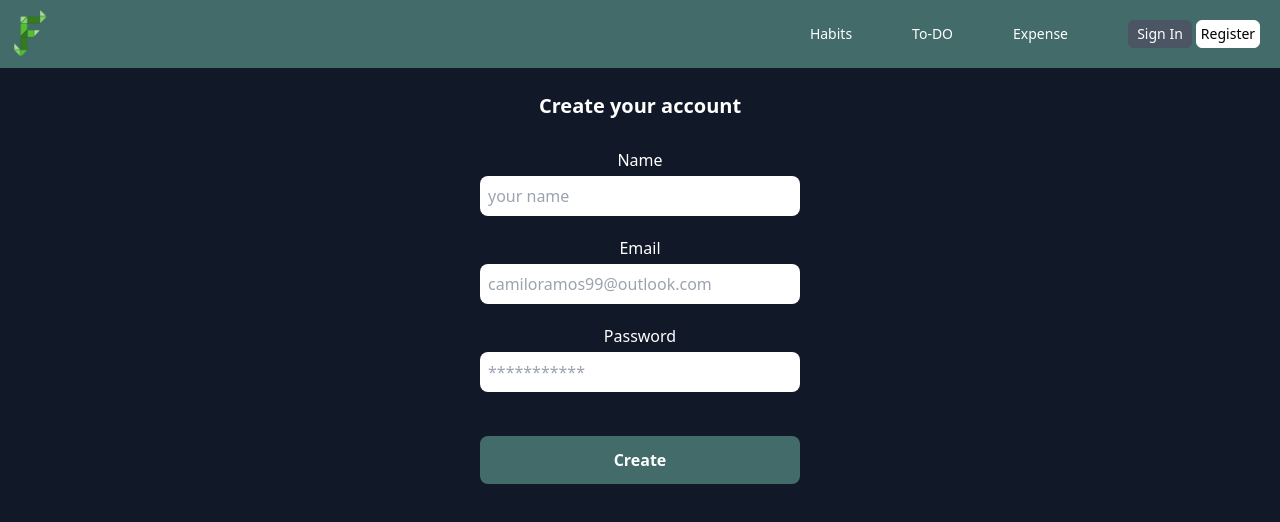
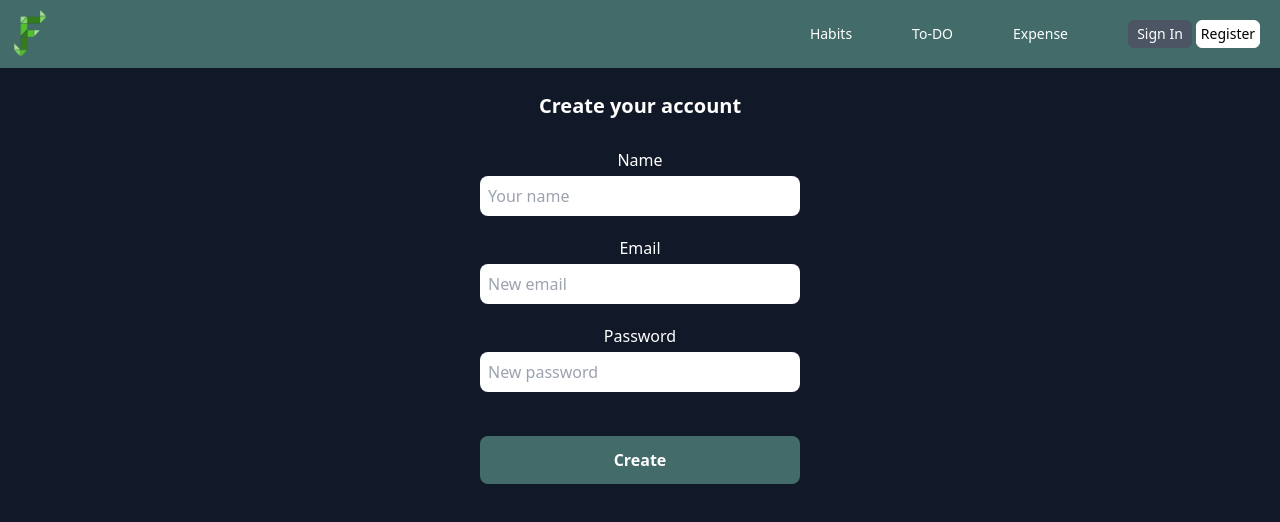
Before and after one commit to Camiloramos99/FollowUp, a React (Vite) app: page /Register in a window 1280 px wide. Shown: the top 522 px of the page. Built offline with nearby package versions, Linux system fonts and the light colour scheme.

Commit message:
feat: add user registration functionality

```diff
--- /dev/null
+++ b/authService.js
@@ -0,0 +1,18 @@
+import { createUserWithEmailAndPassword } from "firebase/auth";
+import { auth } from "./firebase.js";
+
+const registerUser = async (email, password) => {
+  try {
+    const userCredential = await createUserWithEmailAndPassword(
+      auth,
+      email,
+      password
+    );
+    const user = userCredential.user;
+    return user;
+  } catch (error) {
+    throw error;
+  }
+};
+
+export { registerUser };
--- a/src/pages/Register/index.jsx
+++ b/src/pages/Register/index.jsx
@@ -1,14 +1,35 @@
 import React from "react";
 import { Link } from "react-router-dom";
+import { useNavigate } from "react-router-dom";
+import { useState } from "react";
+import { registerUser } from "../../../authService.js";
 
 const Register = () => {
+  const navigate = useNavigate();
+  const [email, setEmail] = useState("");
+  const [password, setPassword] = useState("");
+  const [error, setError] = useState(null);
+
+  const handleRegister = async (e) => {
+    e.preventDefault();
+    try {
+      const user = await registerUser(email, password);
+      navigate("/");
+    } catch (err) {
+      setError(err.message);
+    }
+  };
+
   return (
     <div className="flex items-center justify-center relative w-full h-screen ">
       <div className="login-container flex flex-col h-full w-80">
         <h1 className="flex flex-col font-sans font-semibold text-white text-xl mt-6 mb-6">
           Create your account
         </h1>
-        <form className="form flex flex-col mt-1 h-full w-full">
+        <form
+          className="form flex flex-col mt-1 h-full w-full"
+          onSubmit={handleRegister}
+        >
           <label
             htmlFor="name"
             className="font-medium text-white font-sans mb-1"
@@ -19,7 +40,7 @@ const Register = () => {
             type="text"
             id="name"
             name="name"
-            placeholder="your name"
+            placeholder="Your name"
             className="input input-email bg-text-input-field text-base rounded-lg h-10 p-2 mb-5"
             autoComplete="name"
           />
@@ -30,12 +51,14 @@ const Register = () => {
             Email
           </label>
           <input
-            type="text"
+            type="email"
             id="email"
             name="email"
-            placeholder="camiloramos99@outlook.com"
+            placeholder="New email"
             className="input input-email bg-text-input-field text-base rounded-lg h-10 p-2 mb-5"
             autoComplete="email"
+            value={email}
+            onChange={(e) => setEmail(e.target.value)}
           />
           <label
             htmlFor="password"
@@ -47,9 +70,11 @@ const Register = () => {
             type="password"
             id="password"
             name="password"
-            placeholder="***********"
+            placeholder="New password"
             className="bg-text-input-field text-base rounded-lg h-10 p-2 mb-5"
             autoComplete="new-password"
+            value={password}
+            onChange={(e) => setPassword(e.target.value)}
           />
           <button
             className="place-self-center font-bold bg-[#426B69] text-white rounded-lg h-12 w-full mt-6 mb-7"
@@ -58,6 +83,7 @@ const Register = () => {
             Create
           </button>
         </form>
+        {error && <p>{error}</p>}
       </div>
     </div>
   );
```
